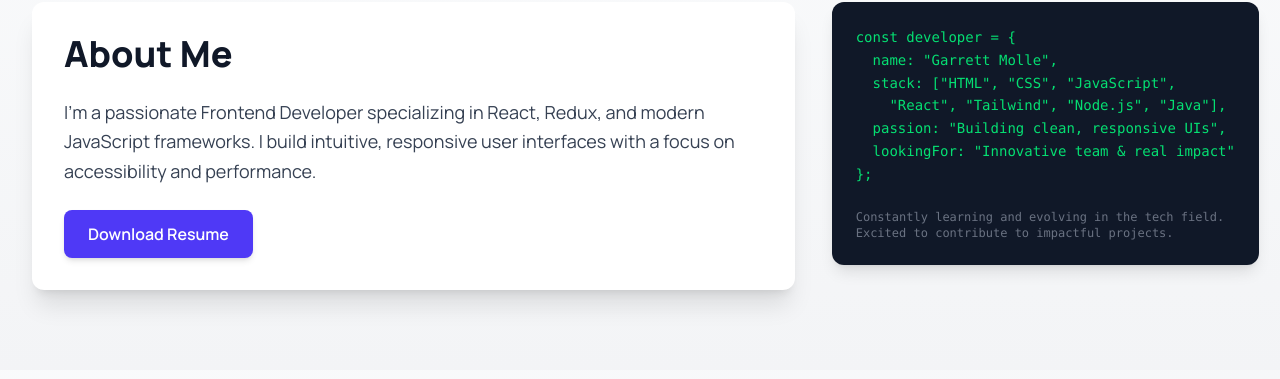
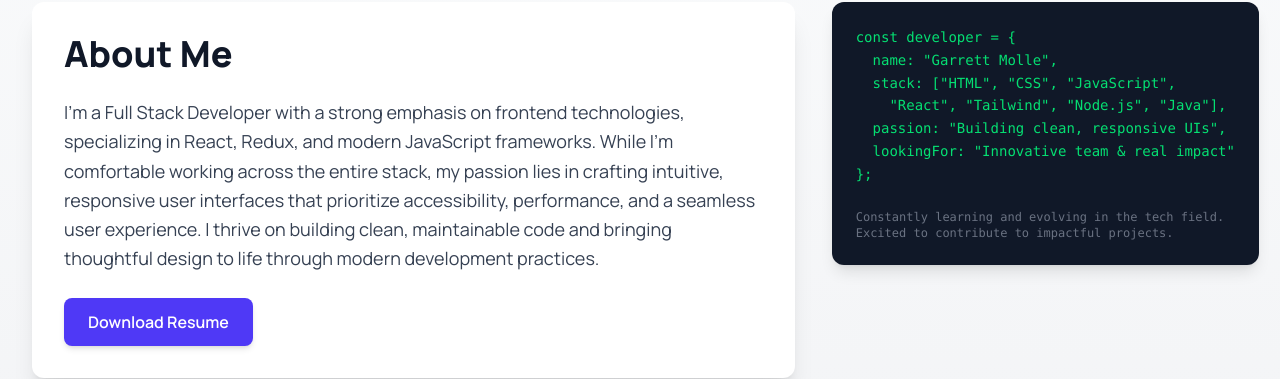
Before and after one commit to gmolle/Portfolio, a React (Vite) app: page / in a window 1280 px wide. Shown: the part 982-1361 px from the top of the page. Built offline with nearby package versions, Linux system fonts and the light colour scheme; a web font is replaced by a local one.

Commit message:
Updated About section

```diff
--- a/src/components/About.jsx
+++ b/src/components/About.jsx
@@ -28,9 +28,14 @@ const About = () => (
               About Me
             </h2>
             <p className="text-gray-700 text-lg leading-relaxed">
-              I'm a passionate Frontend Developer specializing in React, Redux,
-              and modern JavaScript frameworks. I build intuitive, responsive
-              user interfaces with a focus on accessibility and performance.
+              I'm a Full Stack Developer with a strong emphasis on frontend
+              technologies, specializing in React, Redux, and modern JavaScript
+              frameworks. While I’m comfortable working across the entire stack,
+              my passion lies in crafting intuitive, responsive user interfaces
+              that prioritize accessibility, performance, and a seamless user
+              experience. I thrive on building clean, maintainable code and
+              bringing thoughtful design to life through modern development
+              practices.
             </p>
           </div>
 
```
